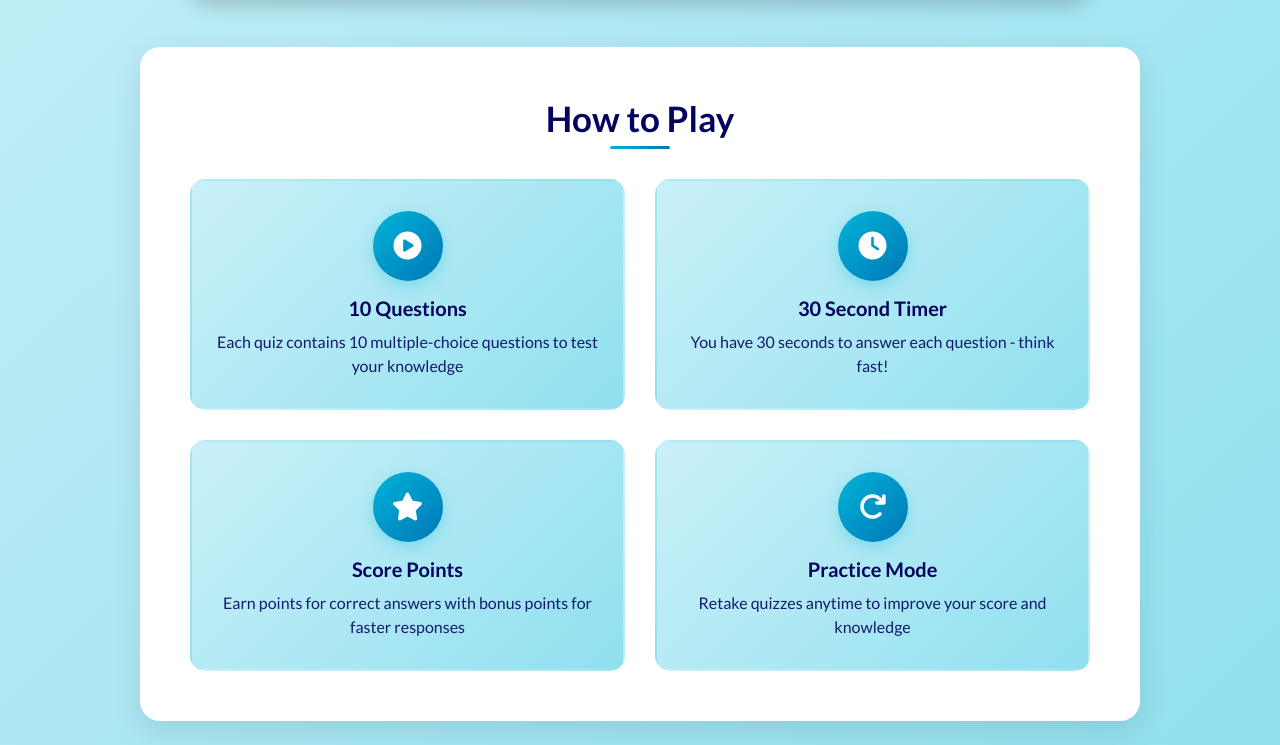
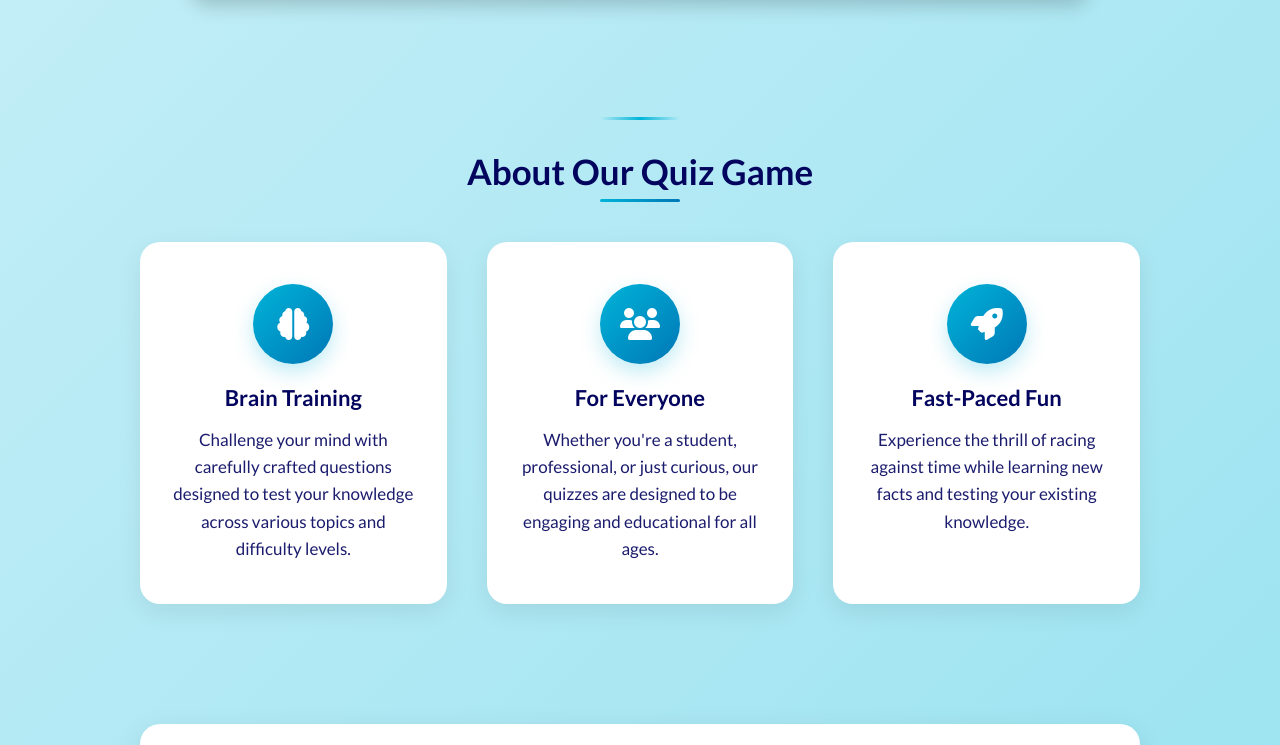
Before and after one commit to brandonlea/quiz-game, a plain HTML site: page index.html in a window 1280 px wide. Shown: the part 474-1219 px from the top of the page. Drawn offline with Linux system fonts and the light colour scheme.

Commit message:
Added About Section. Also added more spacing.

```diff
--- a/assets/css/style.css
+++ b/assets/css/style.css
@@ -206,6 +206,7 @@ body {
     background: linear-gradient(135deg, var(--primary-color), var(--mid-primary));
     color: var(--white);
     margin-top: 8rem;
+    margin-bottom: 8rem; /* Add bottom margin */
     width: 90%;
     margin-left: auto;
     margin-right: auto;
@@ -253,7 +254,7 @@ body {
 /* Quiz Rules */
 .quiz-rules {
     background: var(--white);
-    margin: 4rem auto;
+    margin: 10rem auto 6rem; /* Increased top margin */
     width: 95%;
     padding: 4rem 2rem;
     border-radius: 2rem;
@@ -335,6 +336,148 @@ body {
     opacity: 0.9;
 }
 
+/* About Section */
+.about-section {
+    margin: 10rem auto 8rem; /* Increased top and bottom margins */
+    width: 95%;
+    max-width: 1000px;
+}
+
+.about-content {
+    text-align: center;
+}
+
+.about-content h2 {
+    color: var(--primary-color);
+    font-size: 2.8rem;
+    margin-bottom: 4rem;
+    font-weight: 700;
+    position: relative;
+}
+
+.about-content h2::after {
+    content: '';
+    position: absolute;
+    bottom: -1rem;
+    left: 50%;
+    transform: translateX(-50%);
+    width: 8rem;
+    height: 0.3rem;
+    background: linear-gradient(90deg, var(--accent-color), var(--mid-primary));
+    border-radius: 0.2rem;
+}
+
+.about-grid {
+    display: grid;
+    grid-template-columns: 1fr;
+    gap: 3rem;
+}
+
+.about-card {
+    background: var(--white);
+    padding: 3rem 2.5rem;
+    border-radius: 2rem;
+    box-shadow: 0 0.8rem 2.5rem rgba(0, 0, 0, 0.08);
+    transition: all 0.3s ease;
+    border: 2px solid transparent;
+}
+
+.about-card:hover {
+    transform: translateY(-8px);
+    border-color: var(--accent-color);
+    box-shadow: 0 1.5rem 4rem rgba(0, 180, 216, 0.15);
+}
+
+.about-icon {
+    width: 7rem;
+    height: 7rem;
+    background: linear-gradient(135deg, var(--accent-color), var(--mid-primary));
+    border-radius: 50%;
+    display: flex;
+    align-items: center;
+    justify-content: center;
+    margin: 0 auto 2rem;
+    box-shadow: 0 0.8rem 2rem rgba(0, 180, 216, 0.25);
+}
+
+.about-icon i {
+    color: var(--white);
+    font-size: 2.8rem;
+}
+
+.about-card h3 {
+    color: var(--primary-color);
+    font-size: 2rem;
+    margin-bottom: 1.5rem;
+    font-weight: 700;
+}
+
+.about-card p {
+    color: var(--primary-color);
+    font-size: 1.6rem;
+    line-height: 1.6;
+    opacity: 0.9;
+}
+
+/* Add subtle section dividers for visual separation */
+.about-section::before {
+    content: '';
+    display: block;
+    width: 6rem;
+    height: 0.2rem;
+    background: linear-gradient(90deg, transparent, var(--accent-color), transparent);
+    margin: 0 auto 2rem;
+    border-radius: 0.1rem;
+}
+
+.quiz-rules::before {
+    content: '';
+    display: block;
+    width: 6rem;
+    height: 0.2rem;
+    background: linear-gradient(90deg, transparent, var(--accent-color), transparent);
+    margin: 0 auto 2rem;
+    border-radius: 0.1rem;
+}
+
+/* Desktop enhancement for about section */
+@media (min-width: 992px) {
+    .about-section {
+        margin: 12rem auto 10rem; /* Even more space on desktop */
+    }
+
+    .about-content h2 {
+        font-size: 3.5rem;
+        margin-bottom: 5rem;
+    }
+
+    .about-grid {
+        grid-template-columns: repeat(3, 1fr);
+        gap: 4rem;
+    }
+
+    .about-card {
+        padding: 4rem 3rem;
+    }
+
+    .about-card h3 {
+        font-size: 2.2rem;
+    }
+
+    .about-card p {
+        font-size: 1.7rem;
+    }
+
+    .about-icon {
+        width: 8rem;
+        height: 8rem;
+    }
+
+    .about-icon i {
+        font-size: 3.2rem;
+    }
+}
+
 /* DESKTOP - Large screens and up */
 @media (min-width: 992px) {
     .hamburger {
@@ -376,6 +519,7 @@ body {
         max-width: 900px;
         padding: 5rem 4rem;
         margin-top: 12rem;
+        margin-bottom: 10rem; /* More space on desktop */
     }
 
     #home h1 {
@@ -396,7 +540,7 @@ body {
         width: 90%;
         max-width: 1000px;
         padding: 5rem 3rem;
-        margin: 5rem auto;
+        margin: 12rem auto 8rem; /* More space on desktop */
     }
 
     .quiz-rules h2 {
@@ -430,4 +574,12 @@ body {
     .rule-icon i {
         font-size: 2.8rem;
     }
+
+    /* Larger section dividers on desktop */
+    .about-section::before,
+    .quiz-rules::before {
+        width: 8rem;
+        height: 0.3rem;
+        margin-bottom: 3rem;
+    }
 }
--- a/index.html
+++ b/index.html
@@ -42,6 +42,42 @@
         </div>
     </header>
 
+    <!-- About Section -->
+    <section class="about-section">
+        <div class="about-content">
+            <h2>About Our Quiz Game</h2>
+            <div class="about-grid">
+                <div class="about-card">
+                    <div class="about-icon">
+                        <i class="fas fa-brain"></i>
+                    </div>
+                    <h3>Brain Training</h3>
+                    <p>Challenge your mind with carefully crafted questions designed to test your knowledge across
+                        various topics and difficulty levels.</p>
+                </div>
+
+                <div class="about-card">
+                    <div class="about-icon">
+                        <i class="fas fa-users"></i>
+                    </div>
+                    <h3>For Everyone</h3>
+                    <p>Whether you're a student, professional, or just curious, our quizzes are designed to be engaging
+                        and educational for all ages.</p>
+                </div>
+
+                <div class="about-card">
+                    <div class="about-icon">
+                        <i class="fas fa-rocket"></i>
+                    </div>
+                    <h3>Fast-Paced Fun</h3>
+                    <p>Experience the thrill of racing against time while learning new facts and testing your existing
+                        knowledge.</p>
+                </div>
+            </div>
+        </div>
+    </section>
+    <!-- End About Section -->
+
     <!-- Quiz Rules -->
     <div class="quiz-rules">
         <h2>How to Play</h2>
```
